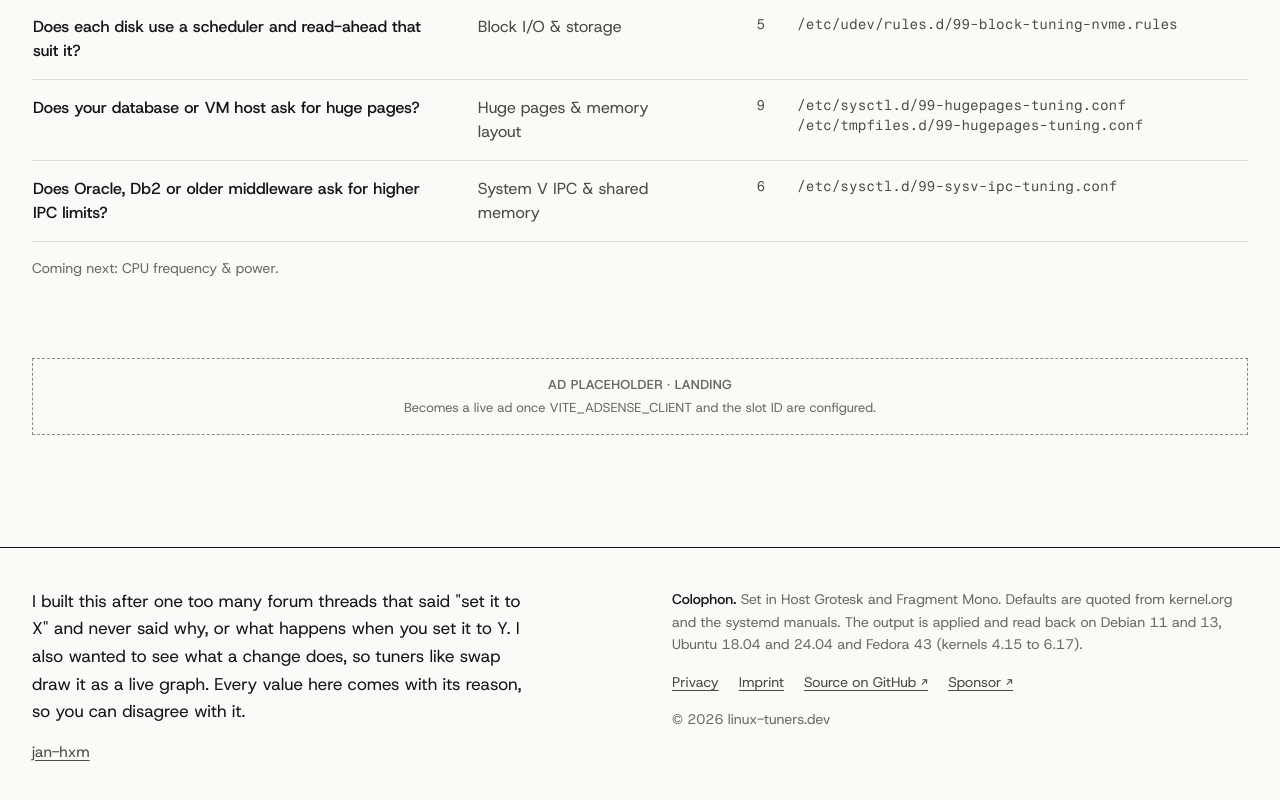
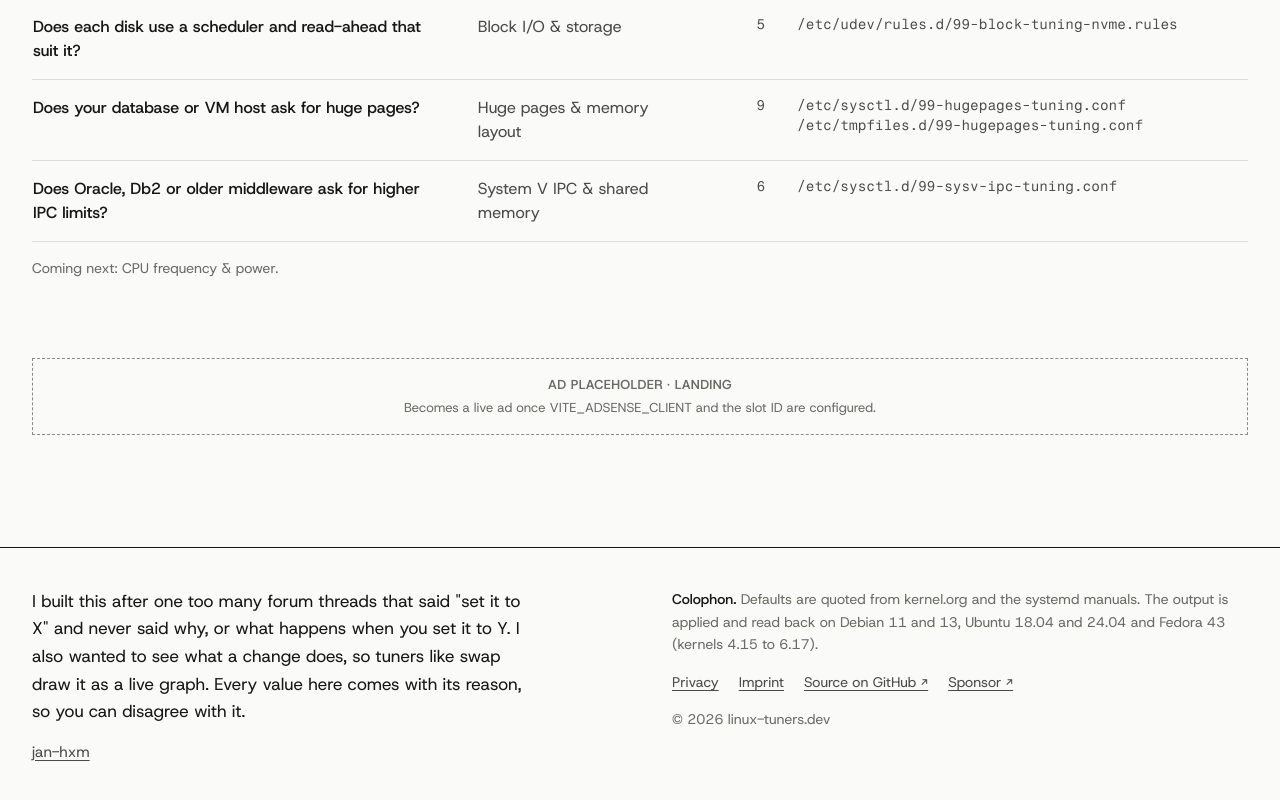
Before and after one commit to jan-hxm/linux-tuners, a Vue app: page / in a window 1280 px wide. Shown: the part 2624-3424 px from the top of the page. Built offline with nearby package versions, Linux system fonts and the light colour scheme.

Commit message:
Drop the typeface line from the colophon
Co-Authored-By: Claude Opus 5.5 <noreply@anthropic.com>

```diff
--- a/src/ui/layout/SiteFooter.vue
+++ b/src/ui/layout/SiteFooter.vue
@@ -34,7 +34,7 @@ const year = new Date().getFullYear()
       <div class="text-sm leading-relaxed text-quiet">
         <p>
           <span class="font-medium text-ink">Colophon.</span>
-          Set in Host Grotesk and Fragment Mono. Defaults are quoted from kernel.org and the systemd manuals. The output is applied and read back on {{ testedOnText() }}.
+          Defaults are quoted from kernel.org and the systemd manuals. The output is applied and read back on {{ testedOnText() }}.
         </p>
         <nav aria-label="Footer" class="mt-3.5 flex flex-wrap gap-x-5 gap-y-1">
           <RouterLink v-if="hasGlossary" :to="{ name: 'glossary' }" :class="linkClass">Glossary</RouterLink>
```
